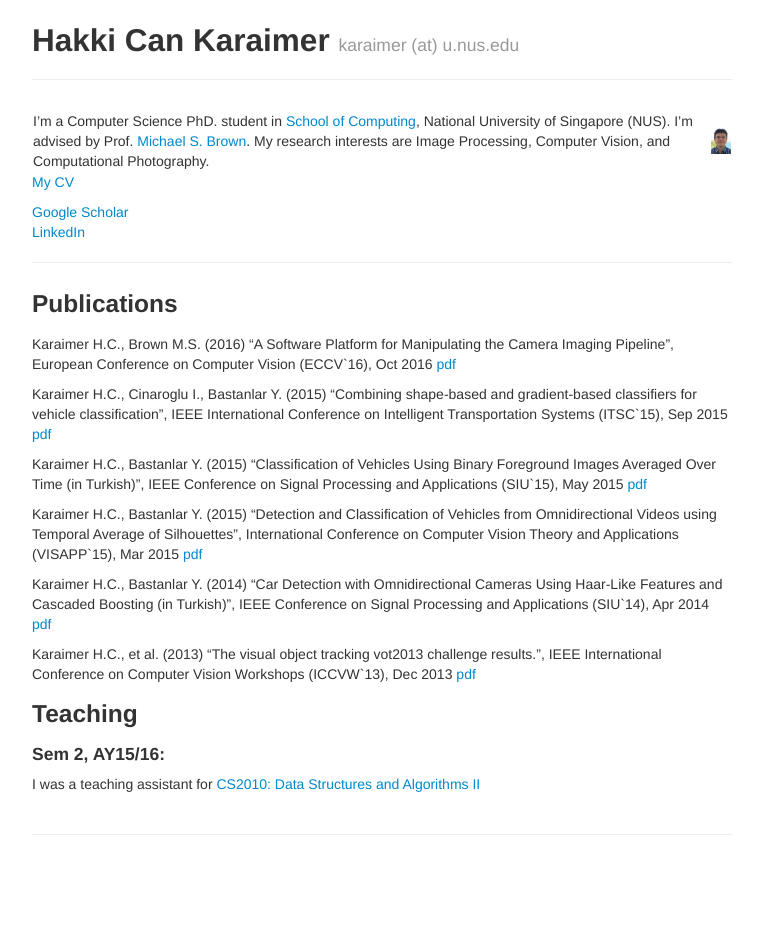
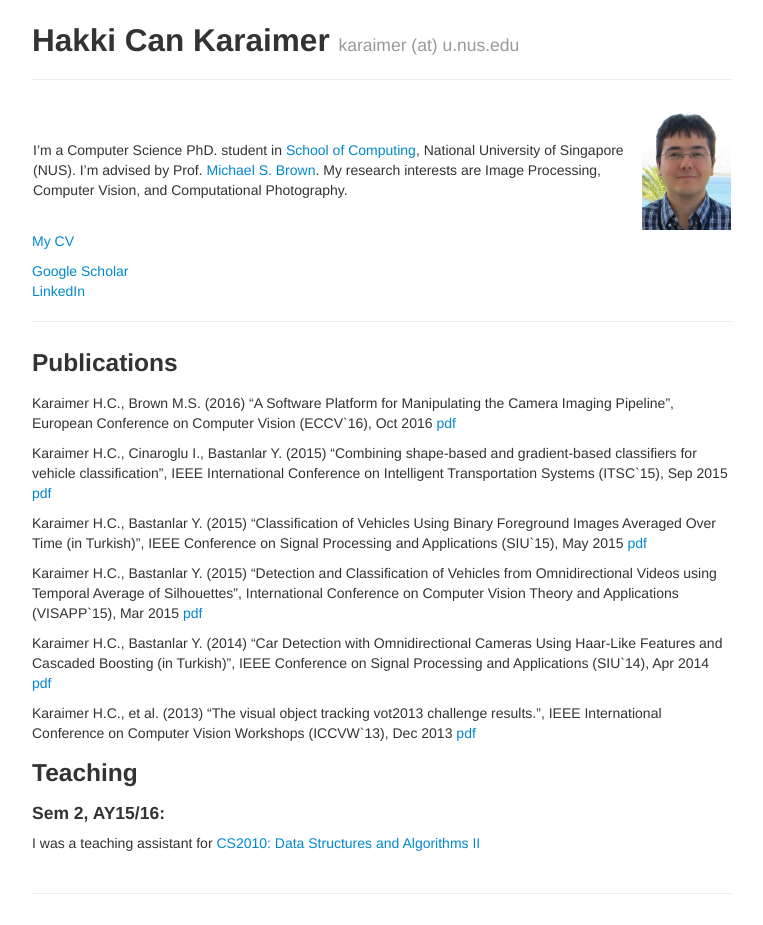
Before and after one commit to karaimer/karaimer.github.io, a Jekyll site: the page built from index.md, in a window 1280 px wide. Shown: the whole page, without its empty margins (258-1021 px from the left). Built offline with Jekyll 4.4.1, drawn with Linux system fonts in a browser that asks for light colours; before the commit the page ends 900 px from its top, so only the background shows below that.

Commit message:
scale image

```diff
--- a/index.md
+++ b/index.md
@@ -8,7 +8,7 @@
 
 | - | - |
 |---|---|
-| I'm a Computer Science PhD. student in [School of Computing](http://www.comp.nus.edu.sg/), National University of Singapore (NUS). I'm advised by Prof. [Michael S. Brown](https://www.comp.nus.edu.sg/~brown/). My research interests are Image Processing, Computer Vision, and Computational Photography.    | ![](/image/profile_pic.png){:height="24px" width="48px"} |
+| I'm a Computer Science PhD. student in [School of Computing](http://www.comp.nus.edu.sg/), National University of Singapore (NUS). I'm advised by Prof. [Michael S. Brown](https://www.comp.nus.edu.sg/~brown/). My research interests are Image Processing, Computer Vision, and Computational Photography.    | ![](/image/profile_pic.png){:height="320px" width="240px"} |
 
 [My CV](/Hakki_Can_Karaimer_CV.pdf)
 
```
